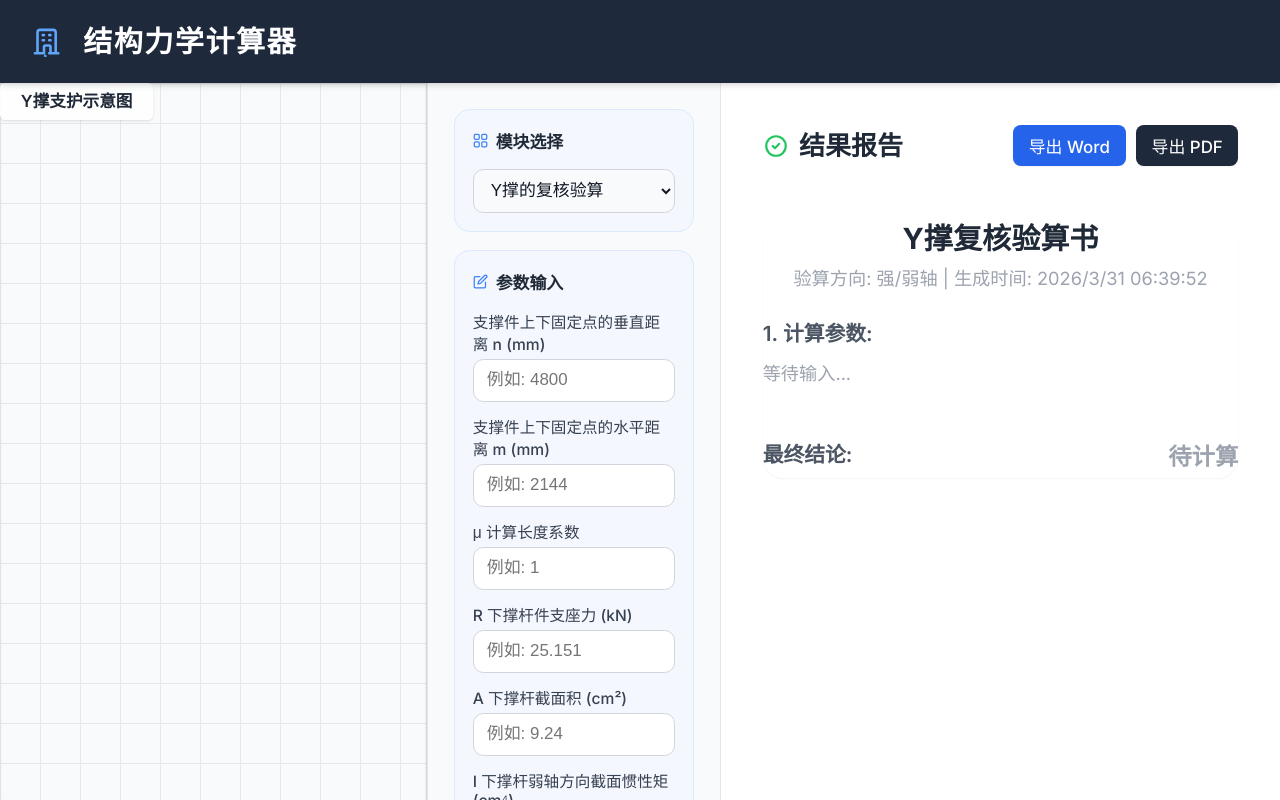
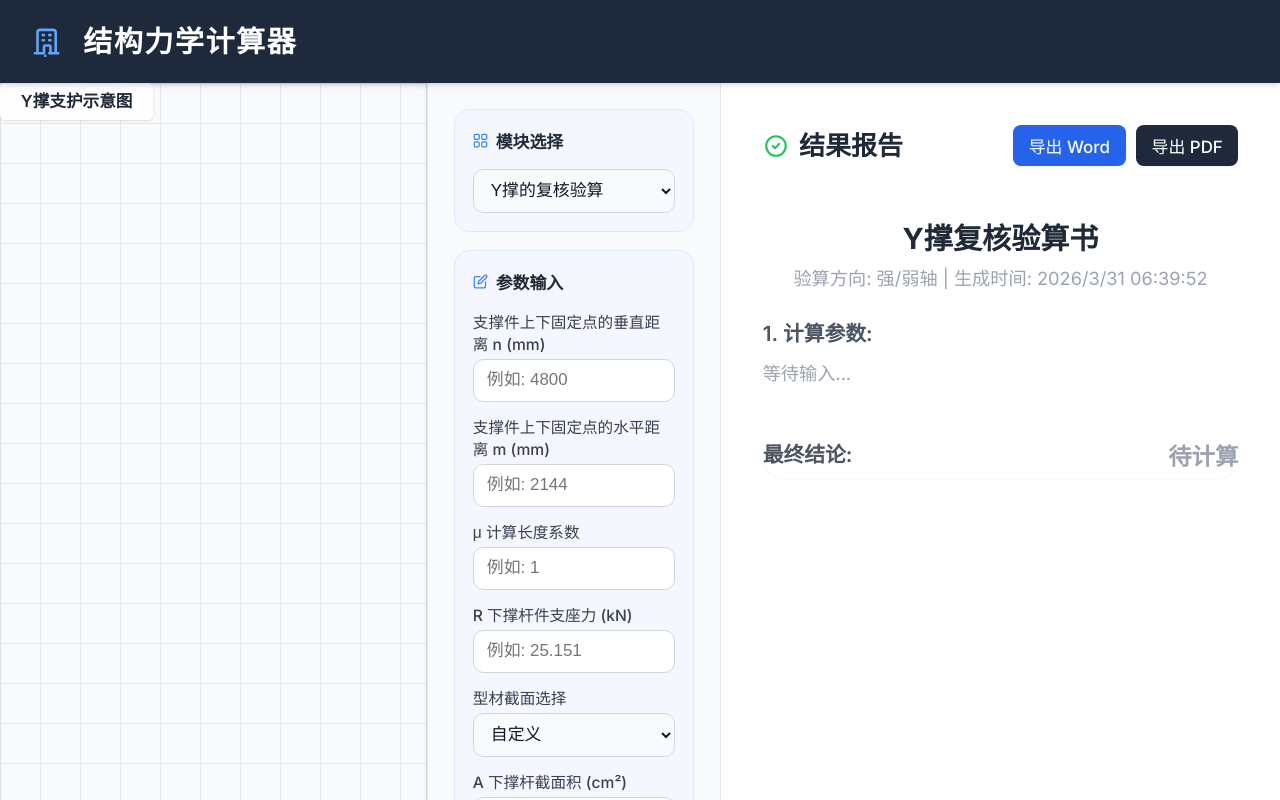
Before and after one commit to YurmlvS/CF_Calculation, a React (Vite) app: page / in a window 1280 px wide. Built offline with nearby package versions, Linux system fonts and the light colour scheme.

Commit message:
feat: 更新参数类型，支持新的材料规格和参数字段，优化计算逻辑

```diff
--- a/src/App.tsx
+++ b/src/App.tsx
@@ -1,5 +1,6 @@
 import React, { useState, useEffect, useMemo, useCallback } from 'react';
 import { modules, getModuleById, defaultModuleId } from './modules';
+import { ParamValue } from './modules/types';
 import Navbar from './components/Navbar';
 import ParamsPanel from './components/ParamsPanel';
 
@@ -22,7 +23,7 @@ export default function App() {
   );
 
   // --- 参数状态 ---
-  const [params, setParams] = useState<Record<string, number | ''>>(() => ({
+  const [params, setParams] = useState<Record<string, ParamValue>>(() => ({
     ...activeModule.defaultParams,
   }));
 
@@ -69,6 +70,10 @@ export default function App() {
     [],
   );
 
+  const handleParamPatch = useCallback((patch: Record<string, ParamValue>) => {
+    setParams((prev) => ({ ...prev, ...patch }));
+  }, []);
+
   // --- 获取模块提供的面板组件 ---
   const ModuleDiagram = activeModule.DiagramPanel;
   const ModuleResult = activeModule.ResultPanel;
@@ -101,6 +106,7 @@ export default function App() {
               activeModule={activeModule}
               params={params}
               onParamChange={handleInputChange}
+              onParamPatch={handleParamPatch}
               calcTarget={calcTarget}
               onCalcTargetChange={setCalcTarget}
             />
--- a/src/components/ParamsPanel.tsx
+++ b/src/components/ParamsPanel.tsx
@@ -1,13 +1,14 @@
 import React from 'react';
-import { CalcModule } from '../modules/types';
+import { CalcModule, ParamFieldDef, ParamValue } from '../modules/types';
 import { modules } from '../modules';
 
 interface ParamsPanelProps {
   currentModuleId: string;
   onModuleChange: (value: string) => void;
   activeModule: CalcModule;
-  params: Record<string, number | ''>;
+  params: Record<string, ParamValue>;
   onParamChange: (key: string) => (e: React.ChangeEvent<HTMLInputElement>) => void;
+  onParamPatch: (patch: Record<string, ParamValue>) => void;
   calcTarget: string;
   onCalcTargetChange: (value: string) => void;
 }
@@ -17,9 +18,10 @@ const Field: React.FC<{
   id: string;
   label: string;
   placeholder: string;
-  value: number | '';
+  value: ParamValue;
   onChange: (e: React.ChangeEvent<HTMLInputElement>) => void;
-}> = ({ id, label, placeholder, value, onChange }) => (
+  disabled?: boolean;
+}> = ({ id, label, placeholder, value, onChange, disabled }) => (
   <div style={{ marginBottom: '0.625rem' }}>
     <label
       htmlFor={id}
@@ -39,19 +41,22 @@ const Field: React.FC<{
       placeholder={placeholder}
       value={value}
       onChange={onChange}
+      disabled={disabled}
       style={{
         width: '100%',
         padding: '0.5rem 0.625rem',
         fontSize: '0.8125rem',
-        color: '#111827',
-        backgroundColor: '#ffffff',
+        color: disabled ? '#6b7280' : '#111827',
+        backgroundColor: disabled ? '#f3f4f6' : '#ffffff',
         border: '1px solid #d1d5db',
         borderRadius: '0.5rem',
         outline: 'none',
         transition: 'border-color 0.15s, box-shadow 0.15s',
         boxSizing: 'border-box',
+        cursor: disabled ? 'not-allowed' : 'text',
       }}
       onFocus={(e) => {
+        if (disabled) return;
         e.target.style.borderColor = '#3b82f6';
         e.target.style.boxShadow = '0 0 0 3px rgba(59,130,246,0.2)';
       }}
@@ -92,6 +97,7 @@ const ParamsPanel: React.FC<ParamsPanelProps> = ({
   activeModule,
   params,
   onParamChange,
+  onParamPatch,
   calcTarget,
   onCalcTargetChange,
 }) => {
@@ -107,6 +113,79 @@ const ParamsPanel: React.FC<ParamsPanelProps> = ({
     outline: 'none',
     cursor: 'pointer',
     boxSizing: 'border-box',
+  };
+
+  const isFieldReadOnly = (field: ParamFieldDef) => {
+    if (!field.readOnlyWhen) return false;
+    const actual = params[field.readOnlyWhen.key];
+    if ('notValue' in field.readOnlyWhen) {
+      return actual !== field.readOnlyWhen.notValue;
+    }
+    return actual === field.readOnlyWhen.value;
+  };
+
+  const handleSelectChange = (field: ParamFieldDef, value: string) => {
+    const selectedOption = field.options?.find((option) => String(option.value) === value);
+    const fieldValue = selectedOption ? selectedOption.value : value;
+    onParamPatch({
+      [field.key]: fieldValue,
+      ...(selectedOption?.fill ?? {}),
+    });
+  };
+
+  const renderField = (field: ParamFieldDef) => {
+    if (field.inputType === 'select') {
+      return (
+        <div key={field.key} style={{ marginBottom: '0.625rem' }}>
+          <label
+            htmlFor={`input-${field.key}`}
+            style={{
+              display: 'block',
+              marginBottom: '0.25rem',
+              fontSize: '0.75rem',
+              fontWeight: 500,
+              color: '#374151',
+            }}
+          >
+            {field.label}
+          </label>
+          <select
+            id={`input-${field.key}`}
+            value={String(params[field.key] ?? '')}
+            onChange={(e) => handleSelectChange(field, e.target.value)}
+            style={selectStyle}
+            onFocus={(e) => {
+              e.target.style.borderColor = '#3b82f6';
+              e.target.style.boxShadow = '0 0 0 3px rgba(59,130,246,0.2)';
+              e.target.style.backgroundColor = '#ffffff';
+            }}
+            onBlur={(e) => {
+              e.target.style.borderColor = '#d1d5db';
+              e.target.style.boxShadow = 'none';
+              e.target.style.backgroundColor = '#f9fafb';
+            }}
+          >
+            {field.options?.map((option) => (
+              <option key={String(option.value)} value={String(option.value)}>
+                {option.label}
+              </option>
+            ))}
+          </select>
+        </div>
+      );
+    }
+
+    return (
+      <Field
+        key={field.key}
+        id={`input-${field.key}`}
+        label={field.label}
+        placeholder={field.placeholder}
+        value={params[field.key] ?? ''}
+        onChange={onParamChange(field.key)}
+        disabled={isFieldReadOnly(field)}
+      />
+    );
   };
 
   return (
@@ -157,16 +236,7 @@ const ParamsPanel: React.FC<ParamsPanelProps> = ({
           参数输入
         </h2>
 
-        {activeModule.paramFields.map((field) => (
-          <Field
-            key={field.key}
-            id={`input-${field.key}`}
-            label={field.label}
-            placeholder={field.placeholder}
-            value={params[field.key] ?? ''}
-            onChange={onParamChange(field.key)}
-          />
-        ))}
+        {activeModule.paramFields.map(renderField)}
       </section>
 
       {/* ── 计算目标（如果模块有多个目标选项） ── */}
--- a/src/modules/triangle/calculate.ts
+++ b/src/modules/triangle/calculate.ts
@@ -1,6 +1,7 @@
 /**
  * 直角三角形模块 —— 核心计算逻辑（勾股定理）
  */
+import { ParamValue } from '../types';
 
 export interface TriangleResult {
   /** 直角边 a */
@@ -23,7 +24,7 @@ export interface TriangleResult {
  * 计算函数
  */
 export function calculate(
-  params: Record<string, number | ''>,
+  params: Record<string, ParamValue>,
   _calcTarget: string,
 ): TriangleResult | null {
   const { a, b } = params;
--- a/src/modules/y-brace/ResultPanel.tsx
+++ b/src/modules/y-brace/ResultPanel.tsx
@@ -1,6 +1,6 @@
 import React, { useEffect, useRef, useMemo } from 'react';
 import katex from 'katex';
-import { ModuleResultProps } from '../types';
+import { ModuleResultProps, ParamValue } from '../types';
 import { YBraceResult, YBraceAxisResult } from './calculate';
 
 const safeRenderKatex = (tex: string) => {
@@ -28,7 +28,7 @@ const buildLambdaRequirementText = (r: YBraceAxisResult) =>
 function buildAxisLatex(
   axis: 'weak' | 'strong',
   r: YBraceAxisResult,
-  params: Record<string, number | ''>,
+  params: Record<string, ParamValue>,
 ): string {
   const { n, m, mu, R, I, IPrime, A, k, f } = params;
   const kVal = k === '' ? 0.5 : Number(k);
--- a/src/modules/y-brace/calculate.ts
+++ b/src/modules/y-brace/calculate.ts
@@ -2,6 +2,7 @@
  * Y撑模块 —— 核心计算逻辑
  */
 import { getPhi, buildPhiTable } from './phiUtils';
+import { ParamValue } from '../types';
 
 // 模块级单例 phiTable，避免每次调用都重建
 const phiTable = buildPhiTable();
@@ -80,7 +81,7 @@ function calcAxis(
  * 核心计算函数
  */
 export function calculate(
-  params: Record<string, number | ''>,
+  params: Record<string, ParamValue>,
   calcTarget: string,
 ): YBraceResult | null {
   const { n, m, mu, R, I, IPrime, A, f, k } = params;
--- /dev/null
+++ b/src/modules/y-brace/materials.ts
@@ -0,0 +1,47 @@
+export interface BraceMaterialSpec {
+  spec: string;
+  A: number;
+  I: number;
+  IPrime: number;
+}
+
+export const braceMaterialSpecs: BraceMaterialSpec[] = [
+  { spec: 'φ48X2.4', A: 3.44, I: 8.96, IPrime: 8.96 },
+  { spec: 'φ48X2.5', A: 3.57, I: 9.28, IPrime: 9.28 },
+  { spec: 'φ48X2.6', A: 3.71, I: 9.59, IPrime: 9.59 },
+  { spec: 'φ48X2.7', A: 3.84, I: 9.89, IPrime: 9.89 },
+  { spec: 'φ48X2.8', A: 3.98, I: 10.19, IPrime: 10.19 },
+  { spec: 'φ48X2.9', A: 4.11, I: 10.49, IPrime: 10.49 },
+  { spec: 'φ48X3', A: 4.24, I: 10.78, IPrime: 10.78 },
+  { spec: 'φ48X3.2', A: 4.5, I: 11.36, IPrime: 11.36 },
+  { spec: 'φ48X3.25', A: 4.57, I: 11.5, IPrime: 11.5 },
+  { spec: '5号槽钢', A: 6.928, I: 26, IPrime: 8.3 },
+  { spec: '6.3号槽钢', A: 8.446, I: 50.8, IPrime: 11.9 },
+  { spec: '6.5号槽钢', A: 8.292, I: 55.2, IPrime: 12 },
+  { spec: '8号槽钢', A: 10.24, I: 101, IPrime: 16.6 },
+  { spec: '10号槽钢', A: 12.74, I: 198, IPrime: 25.6 },
+  { spec: '12号槽钢', A: 15.36, I: 346, IPrime: 37.4 },
+  { spec: '12.6号槽钢', A: 15.69, I: 391, IPrime: 38 },
+  { spec: '14a号槽钢', A: 18.51, I: 564, IPrime: 53.2 },
+  { spec: '14b号槽钢', A: 21.31, I: 609, IPrime: 51.1 },
+  { spec: '16a号槽钢', A: 21.95, I: 866, IPrime: 73.3 },
+  { spec: '16b号槽钢', A: 25.15, I: 935, IPrime: 83.4 },
+  { spec: '18a号槽钢', A: 25.69, I: 1270, IPrime: 98.6 },
+  { spec: '18b号槽钢', A: 29.29, I: 1370, IPrime: 111 },
+  { spec: '20a号槽钢', A: 28.83, I: 1780, IPrime: 128 },
+  { spec: '20b号槽钢', A: 32.83, I: 1910, IPrime: 144 },
+  { spec: '22a号槽钢', A: 31.83, I: 2390, IPrime: 158 },
+  { spec: '22b号槽钢', A: 36.23, I: 2570, IPrime: 176 },
+  { spec: '10号工字钢', A: 14.3, I: 245, IPrime: 33 },
+  { spec: '12号工字钢', A: 17.8, I: 436, IPrime: 46.9 },
+  { spec: '12.6号工字钢', A: 18.1, I: 488, IPrime: 46.9 },
+  { spec: '14号工字钢', A: 21.5, I: 712, IPrime: 64.4 },
+  { spec: '16号工字钢', A: 26.11, I: 1130, IPrime: 93.1 },
+  { spec: '18号工字钢', A: 30.74, I: 1660, IPrime: 122 },
+  { spec: '20a号工字钢', A: 35.55, I: 2370, IPrime: 158 },
+  { spec: '20b号工字钢', A: 39.55, I: 2500, IPrime: 169 },
+  { spec: '22a号工字钢', A: 42.1, I: 3400, IPrime: 225 },
+  { spec: '22b号工字钢', A: 46.5, I: 3570, IPrime: 239 },
+  { spec: '24a号工字钢', A: 47.71, I: 4570, IPrime: 280 },
+  { spec: '24b号工字钢', A: 52.51, I: 4800, IPrime: 297 },
+];
--- a/src/modules/y-brace/params.ts
+++ b/src/modules/y-brace/params.ts
@@ -2,21 +2,47 @@
  * Y撑模块 —— 参数定义、计算目标、默认值
  */
 import { ParamFieldDef, CalcTargetOption } from '../types';
+import { braceMaterialSpecs } from './materials';
+
+const materialOptions = [
+  ...braceMaterialSpecs.map((item) => ({
+    value: item.spec,
+    label: item.spec,
+    fill: { A: item.A, I: item.I, IPrime: item.IPrime },
+  })),
+  { value: 'custom', label: '自定义' },
+];
 
 export const paramFields: ParamFieldDef[] = [
   { key: 'n', label: '支撑件上下固定点的垂直距离 n (mm)', placeholder: '例如: 4800' },
   { key: 'm', label: '支撑件上下固定点的水平距离 m (mm)', placeholder: '例如: 2144' },
   { key: 'mu', label: 'μ 计算长度系数', placeholder: '例如: 1' },
   { key: 'R', label: 'R 下撑杆件支座力 (kN)', placeholder: '例如: 25.151' },
-  { key: 'A', label: 'A 下撑杆截面积 (cm²)', placeholder: '例如: 9.24' },
-  { key: 'I', label: 'I 下撑杆弱轴方向截面惯性矩 (cm⁴)', placeholder: '例如: 16.6' },
-  { key: 'IPrime', label: "I' 下撑杆强轴方向截面惯性矩 (cm⁴)", placeholder: '例如: 101' },
+  {
+    key: 'materialSpec',
+    label: '型材截面选择',
+    placeholder: '请选择材料规格',
+    inputType: 'select',
+    options: materialOptions,
+  },
+  { key: 'A', label: 'A 下撑杆截面积 (cm²)', placeholder: '例如: 9.24', readOnlyWhen: { key: 'materialSpec', notValue: 'custom' } },
+  { key: 'I', label: 'I 下撑杆弱轴方向截面惯性矩 (cm⁴)', placeholder: '例如: 16.6', readOnlyWhen: { key: 'materialSpec', notValue: 'custom' } },
+  { key: 'IPrime', label: "I' 下撑杆强轴方向截面惯性矩 (cm⁴)", placeholder: '例如: 101', readOnlyWhen: { key: 'materialSpec', notValue: 'custom' } },
   { key: 'k', label: 'k 斜杆L₁与L₀的比值 取值范围0.1~0.9', placeholder: '例如: 0.5' },
-  { key: 'f', label: 'f 材料抗压强度设计值 (N/mm²)', placeholder: '例如: 205' },
+  {
+    key: 'f',
+    label: '材料材质',
+    placeholder: '请选择材料牌号',
+    inputType: 'select',
+    options: [
+      { value: 205, label: 'Q235' },
+      { value: 295, label: 'Q355' },
+    ],
+  },
 ];
 
-export const defaultParams: Record<string, number | ''> = {
-  n: '', m: '', mu: '', R: '', A: '', I: '', IPrime: '', k: 0.5, f: '',
+export const defaultParams = {
+  n: '', m: '', mu: '', R: '', materialSpec: 'custom', A: '', I: '', IPrime: '', k: 0.5, f: 205,
 };
 
 export const calcTargets: CalcTargetOption[] = [
```
Also changed, not shown: src/modules/types.ts (+22 -7 lines), src/modules/y-brace/exportUtils.ts (+9 -8 lines).
